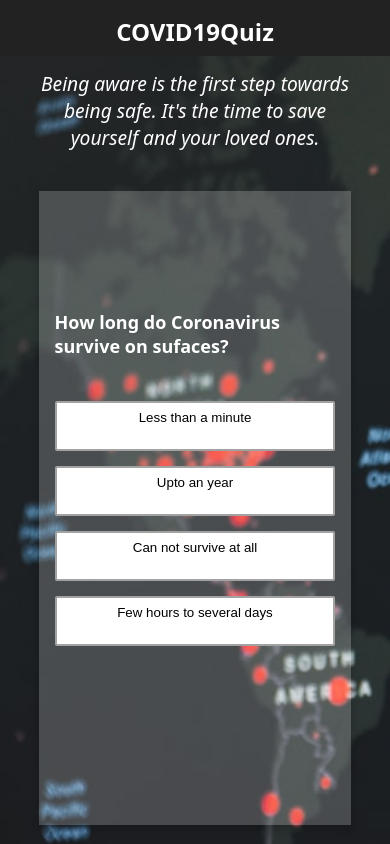
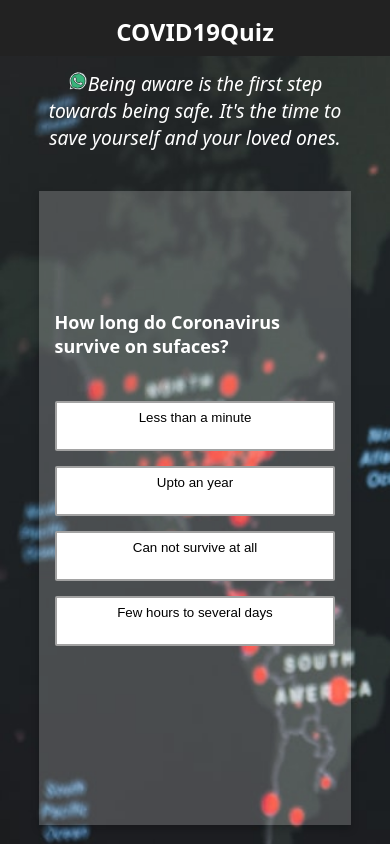
Before and after one commit to iAchyut/COVID-19, a React (Create React App) app: page / in a window 390 px wide. Built offline with nearby package versions, Linux system fonts and the light colour scheme.

Commit message:
mobile wa image fixed

```diff
--- a/src/screens/home/home.module.css
+++ b/src/screens/home/home.module.css
@@ -170,7 +170,7 @@
         margin-top: 50px;
         margin-bottom: 15px;
     }
-    .whatsappMobile{
+    .whatsappMobile img{
         visibility: visible;
         display: inherit;
     }
```
